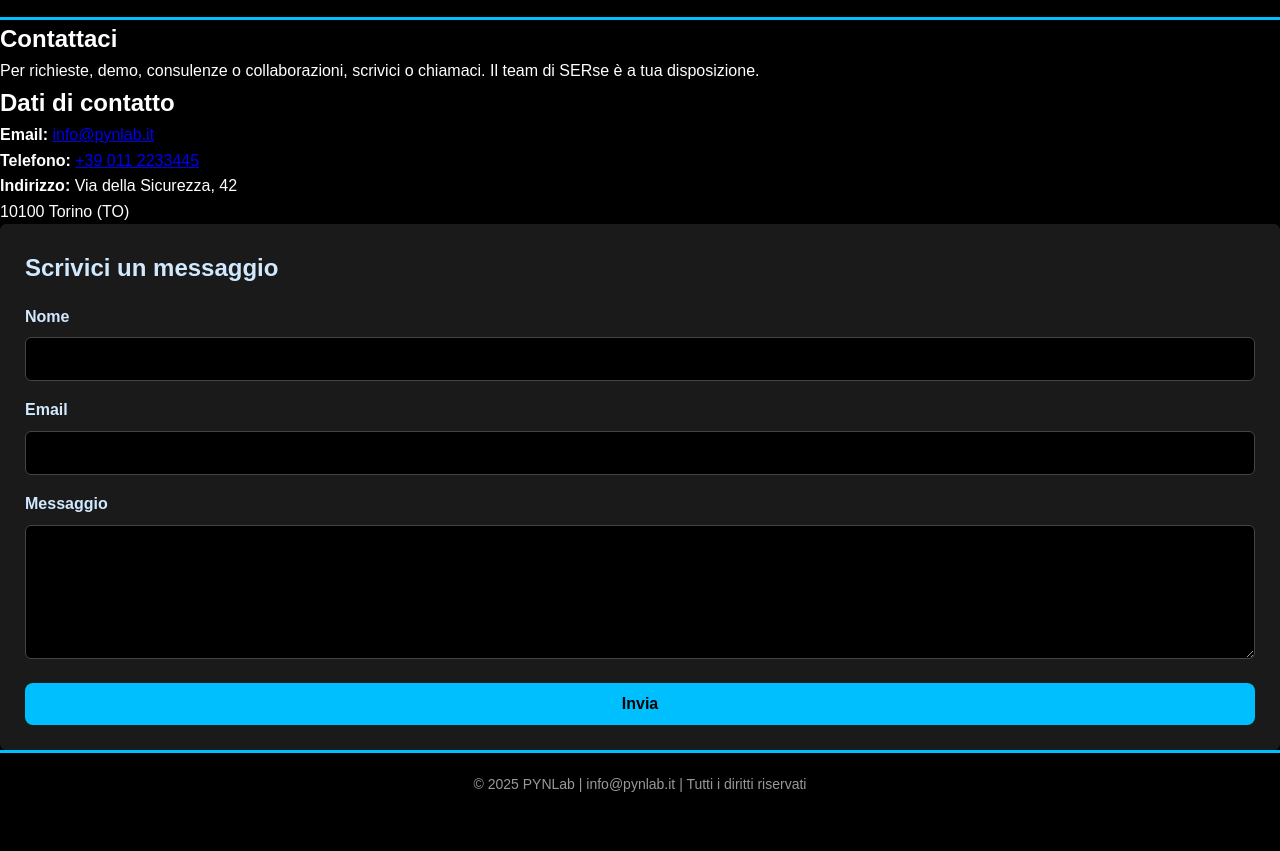
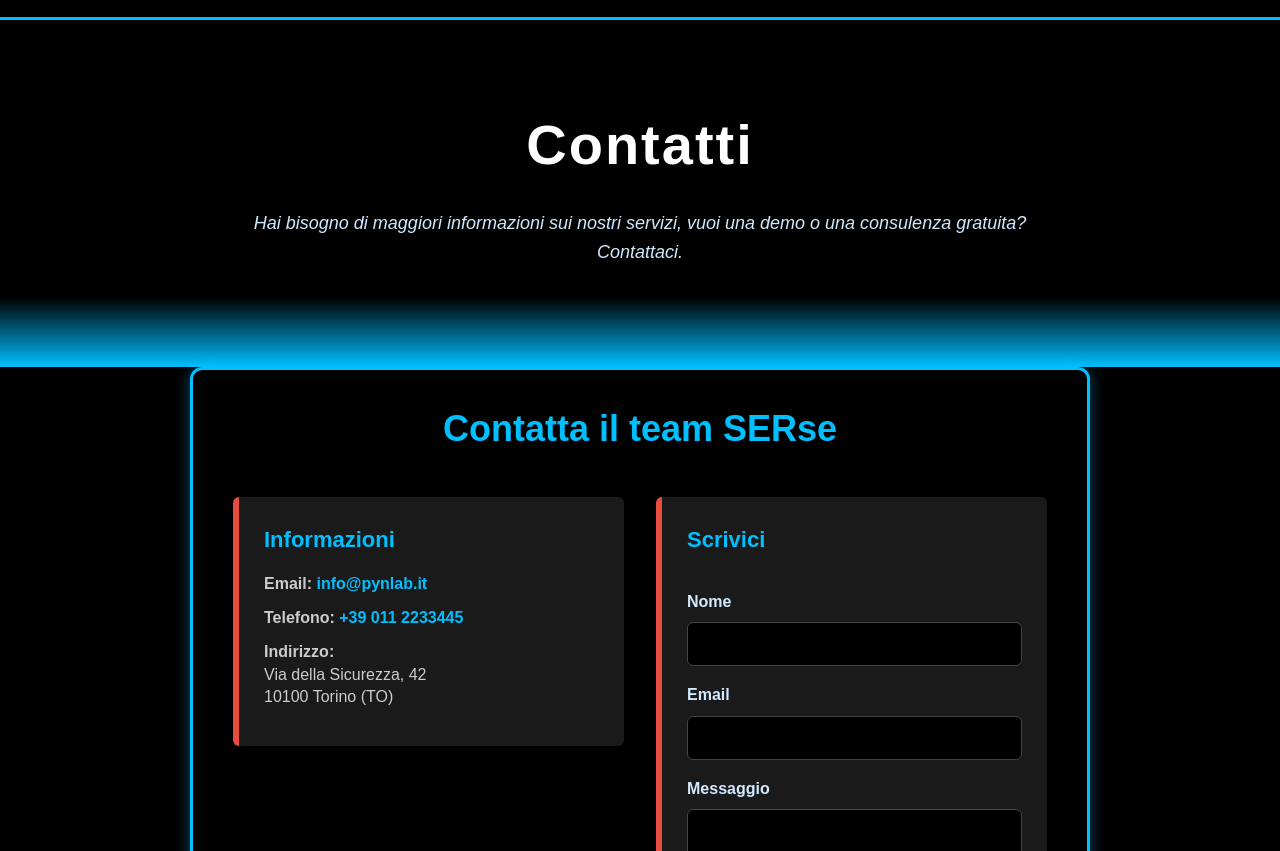
Before and after one commit to nimeo1988/SLIMER, a plain HTML site: page contatti.html in a window 1280 px wide. Shown: the part 101-952 px from the top of the page. Before the commit the page ends 916 px from the top, so only its background shows below. Drawn offline with Linux system fonts and the light colour scheme.

Commit message:
Update contatti.html

```diff
--- a/contatti.html
+++ b/contatti.html
@@ -1,4 +1,3 @@
-<!-- contatti.html -->
 <!DOCTYPE html>
 <html lang="it">
 <head>
@@ -21,24 +20,27 @@
     </nav>
   </header>
 
-  <main class="contact-main">
-    <section class="contact-hero">
-      <h1>Contattaci</h1>
-      <p>Per richieste, demo, consulenze o collaborazioni, scrivici o chiamaci. Il team di SERse è a tua disposizione.</p>
-    </section>
+  <section class="intro">
+    <div class="logo-bg"></div>
+    <div class="intro-text">
+      <h1>Contatti</h1>
+      <p>Hai bisogno di maggiori informazioni sui nostri servizi, vuoi una demo o una consulenza gratuita? Contattaci.</p>
+    </div>
+  </section>
 
-    <section class="contact-grid">
-      <div class="contact-details">
-        <h2>Dati di contatto</h2>
-        <ul>
-          <li><strong>Email:</strong> <a href="mailto:info@pynlab.it">info@pynlab.it</a></li>
-          <li><strong>Telefono:</strong> <a href="tel:+390112233445">+39 011 2233445</a></li>
-          <li><strong>Indirizzo:</strong> Via della Sicurezza, 42<br>10100 Torino (TO)</li>
-        </ul>
+  <section class="services-section box-section" id="contatti">
+    <h2 class="section-title">Contatta il team SERse</h2>
+    <div class="services-container contact-flex">
+
+      <div class="service-box contact-info">
+        <h3>Informazioni</h3>
+        <p><strong>Email:</strong> <a href="mailto:info@pynlab.it">info@pynlab.it</a></p>
+        <p><strong>Telefono:</strong> <a href="tel:+390112233445">+39 011 2233445</a></p>
+        <p><strong>Indirizzo:</strong><br>Via della Sicurezza, 42<br>10100 Torino (TO)</p>
       </div>
 
-      <div class="contact-form">
-        <h2>Scrivici un messaggio</h2>
+      <div class="service-box contact-form">
+        <h3>Scrivici</h3>
         <form action="mailto:info@pynlab.it" method="POST" enctype="text/plain">
           <label for="nome">Nome</label>
           <input type="text" id="nome" name="nome" required>
@@ -47,16 +49,18 @@
           <input type="email" id="email" name="email" required>
 
           <label for="messaggio">Messaggio</label>
-          <textarea id="messaggio" name="messaggio" rows="6" required></textarea>
+          <textarea id="messaggio" name="messaggio" rows="5" required></textarea>
 
-          <button type="submit" class="btn">Invia</button>
+          <button type="submit" class="btn">Invia messaggio</button>
         </form>
       </div>
-    </section>
-  </main>
+
+    </div>
+  </section>
 
   <footer>
     &copy; 2025 PYNLab | info@pynlab.it | Tutti i diritti riservati
   </footer>
+
 </body>
 </html>
```
